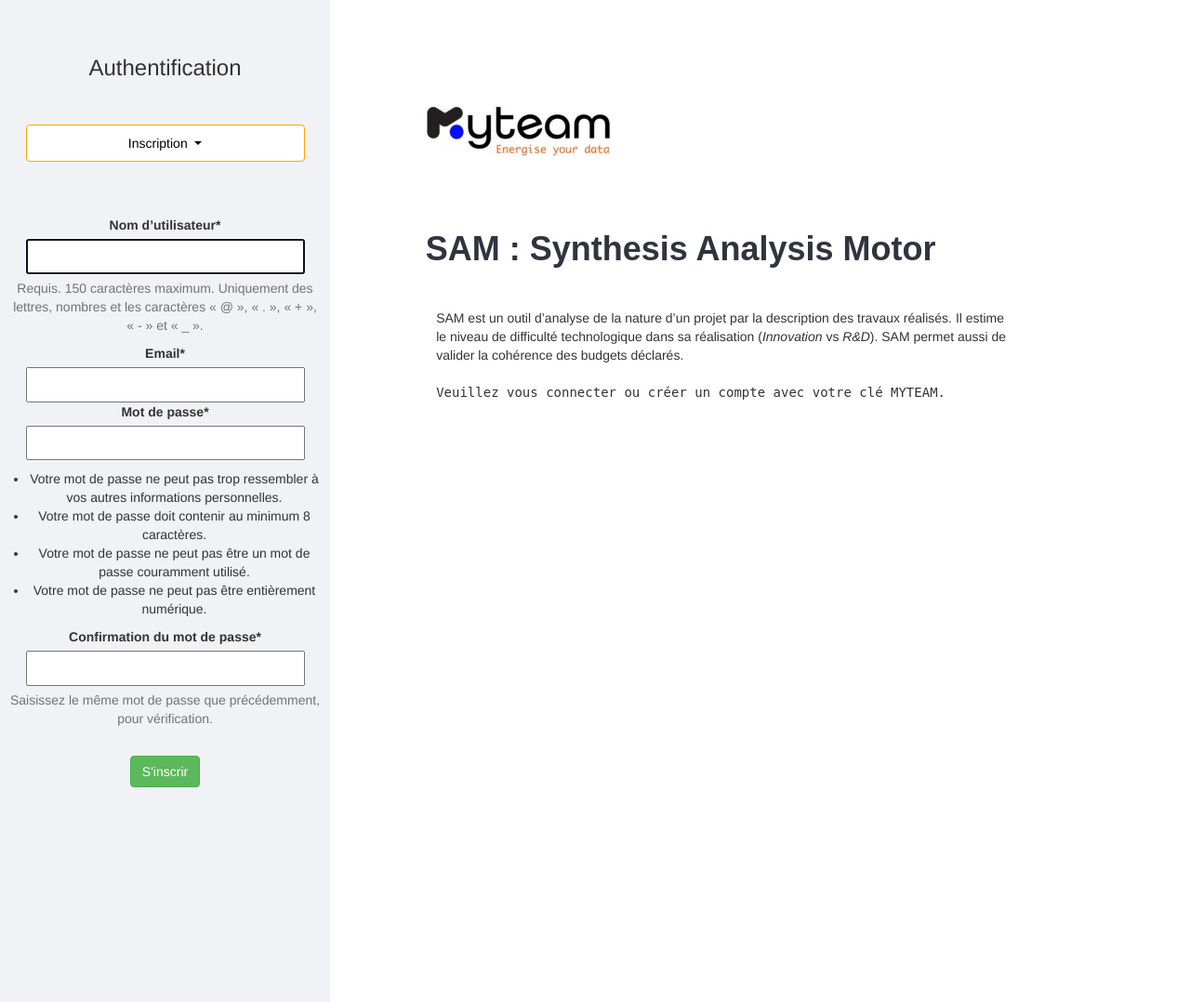
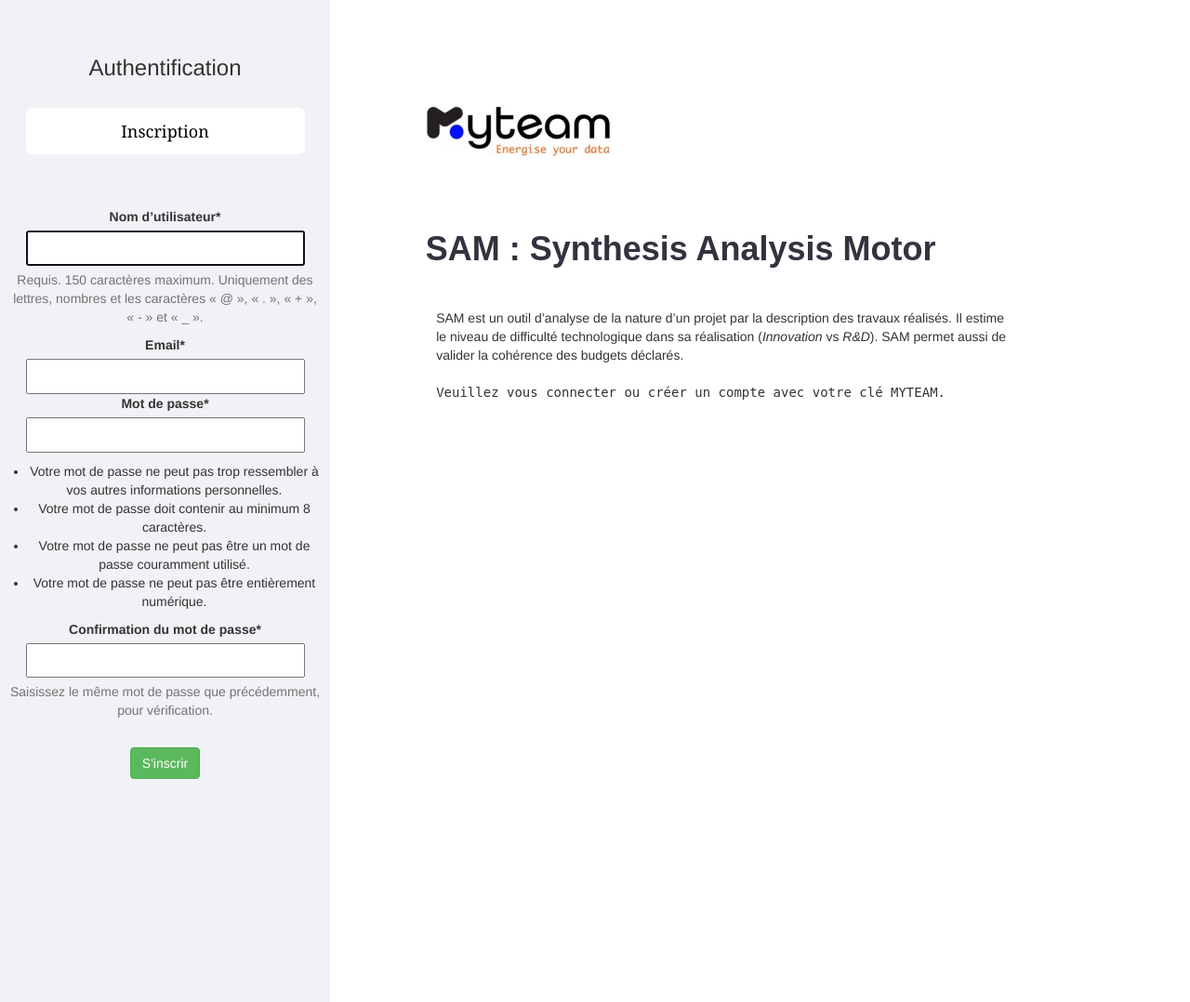
Before and after one commit to benhachy/SAM-website, a Django app: page /register/ in a window 1280 px wide. Shown: the top 1078 px of the page at 93% size. Run offline with Django 4.2, Linux system fonts and the light colour scheme; some libraries are stand-ins or nearby versions.

Commit message:
Décoration bouton principale

```diff
--- /dev/null
+++ b/myteam/main/static/css/style-bouton-principal.css
@@ -0,0 +1,64 @@
+/* Dropdown Button */
+body{
+    background-color: #f1f1f1;
+}
+
+.dropbtn {
+    background-color: white;
+    color: black;
+    padding: 12px 16px 16px 16px;
+    font-size: 18px;
+    font-family:Cambria, Cochin, Georgia, Times, 'Times New Roman', serif;
+    cursor: pointer;
+    width: 300px;
+    height: 1.3cm;
+    border-radius: 7px;
+    border-width: 1.5px;
+    border-color:white;
+    border-style:solid;
+  }
+
+  /* Dropdown button on hover & focus */
+
+
+  /* The container <div> - needed to position the dropdown content */
+  .dropdown {
+    position: relative;
+    display: inline-block;
+  }
+
+  .dropbtn:focus{
+    border-color:rgba(28, 131, 225, 0.1);
+    border-width:1.5px;
+    box-shadow: 8px 8px 16px 0px rgba(28, 131, 225, 0.6);
+  }
+  /*
+  blue : rgba(28, 131, 225, 0.1)
+  orange : rgba(255,165,0,0.4)
+  */
+  /* Dropdown Content (Hidden by Default) */
+  .dropdown-content {
+    display: none;
+    position: absolute;
+    background-color: white;
+    width:300px;
+    /*box-shadow: 0px 8px 16px 0px rgba(0,0,0,0.2);*/
+    box-shadow: 8px 8px 16px 0px rgba(255,165,0,0.4);
+    z-index: 1;
+  }
+
+  /* Links inside the dropdown */
+  .dropdown-content a {
+    color: black;
+    padding: 12px 16px;
+    text-decoration: none;
+    display: block;
+    text-align:center;
+    font-family:Georgia, 'Times New Roman', Times, serif;
+  }
+
+  /* Change color of dropdown links on hover */
+  .dropdown-content a:hover {background-color: #ddd}
+
+  /* Show the dropdown menu (use JS to add this class to the .dropdown-content container when the user clicks on the dropdown button) */
+  .show {display:block;}
--- /dev/null
+++ b/myteam/main/static/js/interact.js
@@ -0,0 +1,22 @@
+/* When the user clicks on the button,
+toggle between hiding and showing the dropdown content */
+function myFunction() {
+    document.getElementById("myDropdown").classList.toggle("show");
+    document.getElementById("toMove").style.margin='5cm 0cm 0cm 0cm';
+  }
+
+  // Close the dropdown menu if the user clicks outside of it
+  window.onclick = function(event) {
+    if (!event.target.matches('.dropbtn')) {
+      var dropdowns = document.getElementsByClassName("dropdown-content");
+      var i;
+      for (i = 0; i < dropdowns.length; i++) {
+        var openDropdown = dropdowns[i];
+        if (openDropdown.classList.contains('show')) {
+          openDropdown.classList.remove('show');
+          document.getElementById("toMove").style.margin='1cm 0cm 0cm 0cm';
+
+        }
+      }
+    }
+  }
--- a/myteam/main/templates/main/base.html
+++ b/myteam/main/templates/main/base.html
@@ -11,13 +11,15 @@
         <meta name="viewport" content="width=device-width, initial-scale=1, shrink-to-fit=no">
 
         <link rel="stylesheet" type="text/css" href="{% static 'css/style.css' %}"/>
+        <link rel="stylesheet" type="text/css" href="{% static 'css/style-bouton-principal.css' %}" />
+
 
         <link rel="stylesheet" href="https://cdn.jsdelivr.net/npm/bootstrap@4.3.1/dist/css/bootstrap.min.css" integrity="sha384-ggOyR0iXCbMQv3Xipma34MD+dH/1fQ784/j6cY/iJTQUOhcWr7x9JvoRxT2MZw1T" crossorigin="anonymous">
         <link href="https://cdn.jsdelivr.net/npm/bootstrap@5.2.0-beta1/dist/css/bootstrap.min.css" rel="stylesheet" integrity="sha384-0evHe/X+R7YkIZDRvuzKMRqM+OrBnVFBL6DOitfPri4tjfHxaWutUpFmBp4vmVor" crossorigin="anonymous">
         <link rel="stylesheet" href="https://maxcdn.bootstrapcdn.com/bootstrap/3.4.1/css/bootstrap.min.css">
 
         <script src="https://ajax.googleapis.com/ajax/libs/jquery/3.6.0/jquery.min.js"></script>
-
+        <script src="{% static 'js/interact.js' %}"></script>
     </head>
 
     <body>
--- a/myteam/main/templates/registration/login.html
+++ b/myteam/main/templates/registration/login.html
@@ -4,25 +4,21 @@
 
     <h3 style = "margin-top:0mm ;">Authentification</h4>
 
-    <div class="btn-group" >
 
-        <button type="button" class="btn btn-info dropdown-toggle" data-toggle="dropdown" aria-haspopup="true" aria-expanded="false" style="color: black; height:40px; border-color:orange; ">
-            {% block Aremplir %}Connexion{% endblock %}
-        </button>
-
-        <div class="dropdown-menu" style="width:300px;">
-            <a class="dropdown-item" href="/">Connexion</a>
-            <a class="dropdown-item" href="/register/">Inscription</a>
-            <div class="dropdown-divider"></div>
-
-            <a class="dropdown-item" href="/recuperation/">Mot de passe oublié</a>
+    <br>
+    <div class="dropdown">
+        <button onclick="myFunction()" class="dropbtn">{% block Aremplir %}Connexion{% endblock %}</button>
+        <div id="myDropdown" class="dropdown-content">
+          <a href="/">Connexion</a>
+          <a href="/register/">Inscription</a>
+          <a href="/recuperation">Mot de passe oublié</a>
         </div>
-    </div>
+      </div>
 
 
     <br><br>
     {% load crispy_forms_tags %}
-    <form method="post" class="from-group" style="margin-top:1cm; ">
+    <form id="toMove" method="post" class="from-group" style="margin-top:1cm; ">
         {% csrf_token %}
         {% block select %}
             {{form|crispy}}
```
Also changed, not shown: myteam/db.sqlite3.
